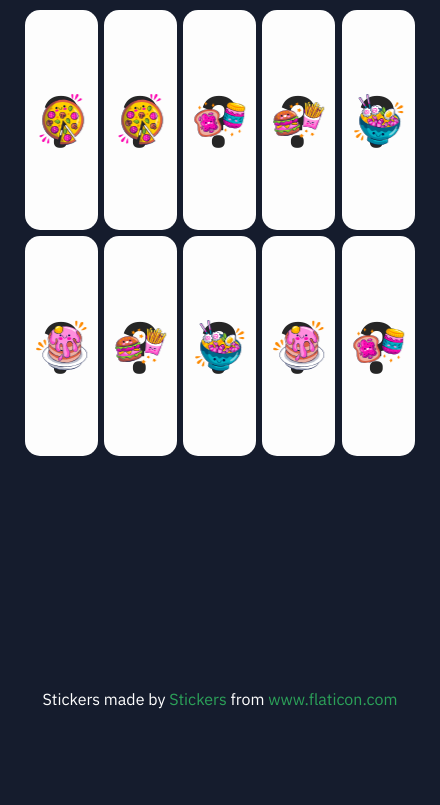
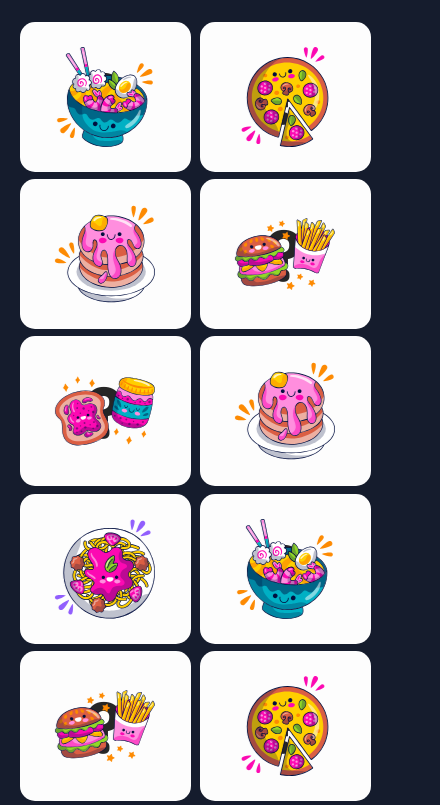
Before and after one commit to samoylovxo/memory-game_find-a-couple, a website built with webpack: page src/index.html in a window 390 px wide. Shown: the part 110-915 px from the top of the page, 440 px wide, since content can reach past the window. Before the commit the page ends 844 px from the top, so only its background shows below. Built offline with nearby package versions, Linux system fonts and the light colour scheme.

Commit message:
game updated

```diff
--- a/src/js/app.js
+++ b/src/js/app.js
@@ -79,7 +79,7 @@ cardItemsRow.addEventListener('click', flipper);
 
 function addCardsToRow() {
   const cardsList = [];
-  const cardDataName = ['burger', 'pancakes', 'toast', 'ramen', 'pizza'];
+  const cardDataName = ['burger', 'pancakes', 'toast', 'ramen', 'pizza', 'spaguetti'];
 
   let count = 1;
   for (let i = 0; i < 2; i++) {
@@ -117,6 +117,9 @@ function addBackgroundToCards() {
     if (card.dataset.name === 'pizza') {
       getElemAndAddClass('bg-card-pizza');
     }
+    if (card.dataset.name === 'spaguetti') {
+      getElemAndAddClass('bg-card-spaguetti');
+    }
   });
 }
 addBackgroundToCards();
--- a/src/scss/style.scss
+++ b/src/scss/style.scss
@@ -1,3 +1,11 @@
+*,
+*::before,
+*::after {
+  box-sizing: border-box;
+  -moz-box-sizing: border-box;
+  -webkit-box-sizing: border-box;
+}
+
 $bgColor: #151c2d;
 $textColor: rgb(44, 162, 89);
 
@@ -5,40 +13,6 @@ $textColor: rgb(44, 162, 89);
   -webkit-box-shadow: 0px 5px 11px 2px rgba(0, 0, 0, 0.7);
   -moz-box-shadow: 0px 5px 11px 2px rgba(0, 0, 0, 0.7);
   box-shadow: 0px 5px 11px 2px rgba(0, 0, 0, 0.7);
-}
-%rippleEff {
-  &:after {
-    content: '';
-    height: 200%;
-    left: -230%;
-    opacity: 0;
-    position: absolute;
-    top: -20%;
-    transform: rotate(-30deg);
-    width: 500%;
-
-    background: rgba(255, 255, 255, 0.062);
-    background: linear-gradient(
-      to right,
-      rgba(255, 255, 255, 0.33) 0%,
-      rgba(255, 255, 255, 0.33) 82%,
-      rgba(255, 255, 255, 0.7) 95%,
-      rgba(255, 255, 255, 0) 100%
-    );
-  }
-
-  &:hover:after {
-    left: -50%;
-    opacity: 1;
-    top: -50%;
-    transition-duration: 0.7s, 0.7s, 0.15s;
-    transition-property: left, top, opacity;
-    transition-timing-function: ease;
-  }
-
-  &:active:after {
-    opacity: 0;
-  }
 }
 
 html,
@@ -67,24 +41,27 @@ a {
   max-width: 1170px;
   position: relative;
   width: 100%;
-  padding-left: 25px;
-  padding-right: 25px;
+  padding-left: 15px;
+  padding-right: 15px;
   margin: 0 auto;
 }
 
 .game {
   flex: 1 0 auto;
-  padding-top: 25px;
+  margin-top: 45px;
+  margin-bottom: 45px;
 
   &_title {
     text-align: center;
     font-size: 2rem;
+    margin-top: 0;
+    margin-bottom: 45px;
+  }
+
+  &_content {
+    display: flex;
   }
 }
-
-// .card_items-row:hover .card_flip-item {
-//   transform: rotateY(180deg);
-// }
 
 .flip,
 .flip_active {
@@ -94,16 +71,17 @@ a {
 .flip_active .card_front,
 .card_back {
   background-repeat: no-repeat;
-  background-size: 70%;
+  background-size: 50%;
   background-position: center center;
 }
 
 .card {
   &_flip-item {
-    width: calc(20% - 1.2%);
-    min-height: 220px;
+    width: 22%;
+    min-height: 180px;
     background: #fdfdfd;
     transition: 0.7s;
+    margin-right: 1.5%;
     margin-left: 1.5%;
     margin-bottom: 1.5%;
     cursor: pointer;
@@ -111,8 +89,8 @@ a {
     transform-style: preserve-3d;
     position: relative;
 
-    &:nth-child(5n + 1) {
-      margin-left: 0;
+    &:nth-child(4n) {
+      margin-right: 0;
     }
 
     &:hover:not(.flip, .flip_active) {
@@ -122,9 +100,12 @@ a {
   }
 
   &_items-row {
+    width: 100%;
     display: flex;
     flex-wrap: wrap;
     perspective: 1000px;
+    margin-left: auto;
+    margin-right: auto;
   }
 
   &_front {
@@ -169,3 +150,41 @@ a {
 .bg-card-pizza {
   background-image: url(../image/svg/015-pizza.svg);
 }
+
+.bg-card-spaguetti {
+  background-image: url(../image/svg/010-spaguetti.svg);
+}
+
+@media (max-width: 1200px) {
+  .card {
+    &_flip-item {
+      width: 22%;
+      min-height: 150px;
+      margin-right: 1.5%;
+      margin-left: 1.5%;
+      margin-bottom: 2%;
+    }
+  }
+}
+@media (max-width: 768px) {
+  .card {
+    &_flip-item {
+      width: 47.5%;
+      min-height: 150px;
+      margin-left: 2.5%;
+      margin-right: 0;
+
+      &:nth-child(2n + 1) {
+        margin-left: auto;
+      }
+      &:nth-child(2n + 2) {
+        margin-right: auto;
+      }
+    }
+  }
+
+  .flip_active .card_front,
+  .card_back {
+    background-size: 100px;
+  }
+}
```
Also changed, not shown: dist/60754bd7c58335ae1641ec80d4973a4f.svg (added), dist/main.bundle.js, dist/main.css, src/image/svg/010-spaguetti.svg (added).
